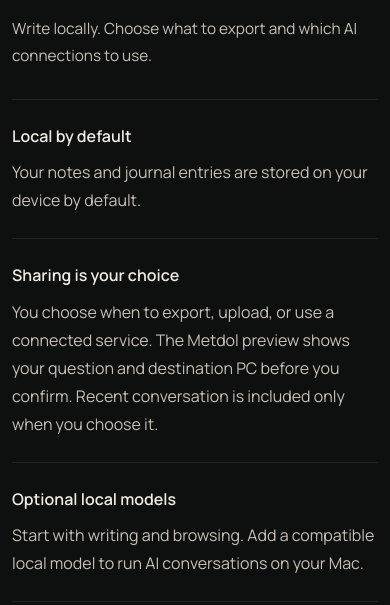
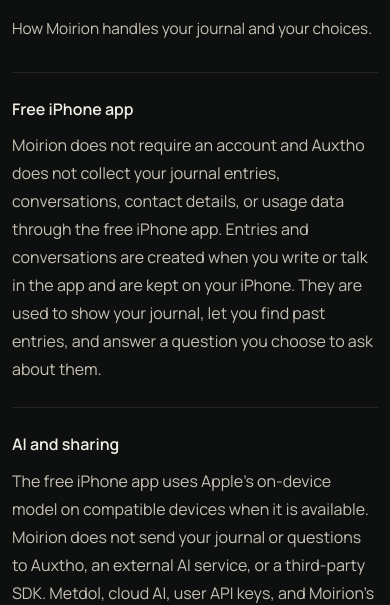
Before and after one commit to AuxthoAdmin/moirion-site, a website: page privacy.html in a window 390 px wide. Shown: the part 242-847 px from the top of the page. Drawn offline with Linux system fonts and the light colour scheme.

Commit message:
Clarify iPhone privacy and data deletion for App Review

```diff
--- a/privacy.html
+++ b/privacy.html
@@ -46,26 +46,30 @@
       <div class="section-header">
         <p class="eyebrow">Privacy</p>
         <h1 style="margin:0.6rem 0 0;font-family:Newsreader,Georgia,serif;font-size:clamp(2.4rem,4vw,4rem);line-height:1.02;letter-spacing:-0.05em;">Your journal. Your choices.</h1>
-        <p class="section-body">Write locally. Choose what to export and which AI connections to use.</p>
+        <p class="section-body">How Moirion handles your journal and your choices.</p>
       </div>
 
       <section class="legal-card">
-        <h3>Local by default</h3>
-        <p>Your notes and journal entries are stored on your device by default.</p>
+        <h3>Free iPhone app</h3>
+        <p>Moirion does not require an account and Auxtho does not collect your journal entries, conversations, contact details, or usage data through the free iPhone app. Entries and conversations are created when you write or talk in the app and are kept on your iPhone. They are used to show your journal, let you find past entries, and answer a question you choose to ask about them.</p>
       </section>
       <section class="legal-card">
-        <h3>Sharing is your choice</h3>
-        <p>You choose when to export, upload, or use a connected service. The Metdol preview shows your question and destination PC before you confirm. Recent conversation is included only when you choose it.</p>
+        <h3>AI and sharing</h3>
+        <p>The free iPhone app uses Apple's on-device model on compatible devices when it is available. Moirion does not send your journal or questions to Auxtho, an external AI service, or a third-party SDK. Metdol, cloud AI, user API keys, and Moirion's backup and restore are unavailable in this iPhone release. If you contact support, the message and address you choose to send are used to respond to you; support correspondence is separate from the app's journal data.</p>
       </section>
       <section class="legal-card">
-        <h3>Optional local models</h3>
-        <p>Start with writing and browsing. Add a compatible local model to run AI conversations on your Mac.</p>
+        <h3>Storage and deletion</h3>
+        <p>Your iPhone entries and conversations remain on the device until you delete them in Moirion, reset the app's data, or remove the app. Moirion does not retain a server copy of this data. iOS device backups, if you have enabled them, are controlled by your Apple settings and may have separate retention and deletion rules. You can stop using the AI feature at any time by not starting a conversation; writing and reading remain available.</p>
+      </section>
+      <section class="legal-card">
+        <h3>Mac and optional connections</h3>
+        <p>The Mac app also starts with local records. You may configure a compatible local model or explicitly choose an optional connection. Before a Metdol preview sends a question to your chosen computer, Moirion shows the destination and asks you to confirm. These optional Mac connections are separate from the free iPhone release described above.</p>
       </section>
       <section class="legal-card">
         <h3>Support</h3>
         <p>For product questions or data-related requests, contact <a href="mailto:moirion@auxtho.com">moirion@auxtho.com</a>.</p>
       </section>
-      <p class="site-note">Last updated: 2026-09-20</p>
+      <p class="site-note">Last updated: 2026-10-02</p>
     </div>
   </main>
 
```
